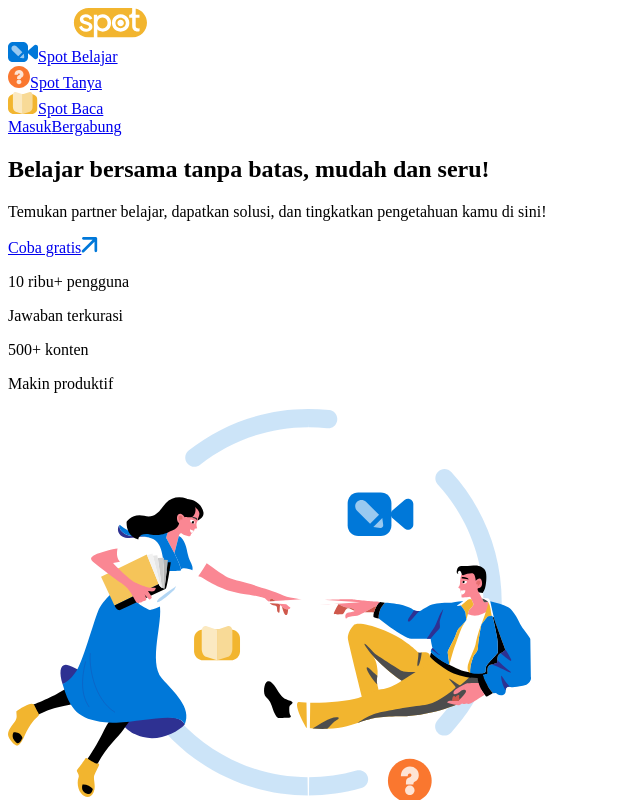
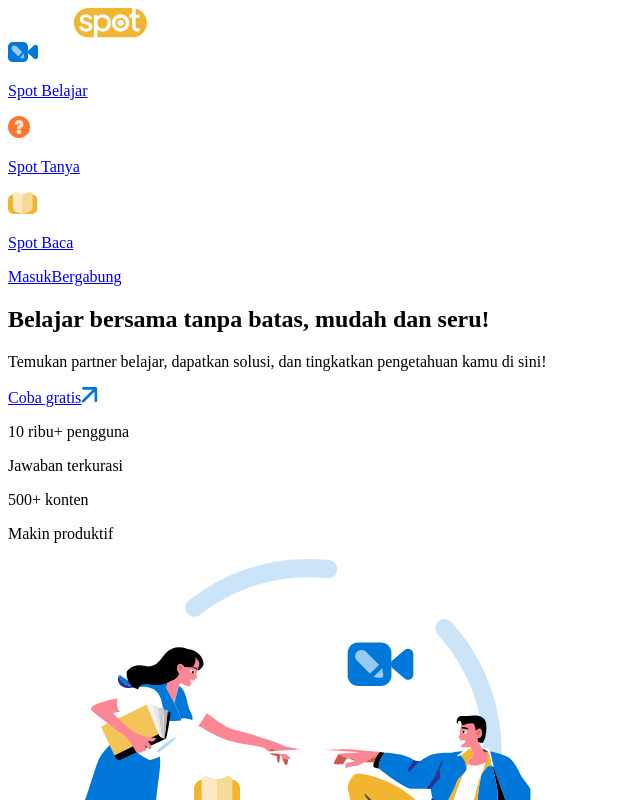
Before and after one commit to dikaizm/studispot, a Next.js app: page / in a window 1280 px wide. Shown: the top 800 px of the page, without its empty margins (0-640 px from the left). Built offline with nearby package versions, Linux system fonts and the light colour scheme.

Commit message:
fix link

```diff
--- a/components/Logo.js
+++ b/components/Logo.js
@@ -7,8 +7,10 @@ export default function Logo({ variant, className }) {
     const pickedVariant = addVariant[variant];
 
     return (
-        <div className={`${className}`}>
-            {pickedVariant}
+        <div className={`${className} max-w-fit`}>
+            <a href="/">
+                {pickedVariant}
+            </a>
         </div>
     )
 }
--- a/components/Nav.js
+++ b/components/Nav.js
@@ -1,20 +1,25 @@
 export default function Nav({ color }) {
-    const addColor = color ? ` ${color}` : "";
 
     return (
         <nav className="grid grid-cols-3 text-sm gap-x-14 min-w-max justify-self-center">
+            <a href="/belajar">
                 <div className="flex gap-x-2.5 items-center">
                     <img className="h-5" src="/nav-icon-spotbelajar.svg"/>
-                <a href="/belajar" className={`font-bold ${addColor}`}>Spot Belajar</a>
+                    <p className={`font-bold ${color}`}>Spot Belajar</p>
                 </div>
+            </a>
+            <a href="/tanya">
                 <div className="flex gap-x-2.5 items-center">
                     <img className="h-5" src="/nav-icon-spottanya.svg"/>
-                <a href="/tanya" className={`font-bold ${addColor}`}>Spot Tanya</a>
+                    <p className={`font-bold ${color}`}>Spot Tanya</p>
                 </div>
+            </a>
+            <a href="/baca">
                 <div className="flex gap-x-2.5 items-center">
                     <img className="h-5" src="/nav-icon-spotbaca.svg"/>
-                <a href="/baca" className={`font-bold ${addColor}`}>Spot Baca</a>
+                    <p className={`font-bold ${color}`}>Spot Baca</p>
                 </div>
+            </a>
         </nav>
     )
 }
```
Also changed, not shown: components/Content.js (line endings or trailing spaces). Lines whose indentation alone changed are shown as unchanged.
